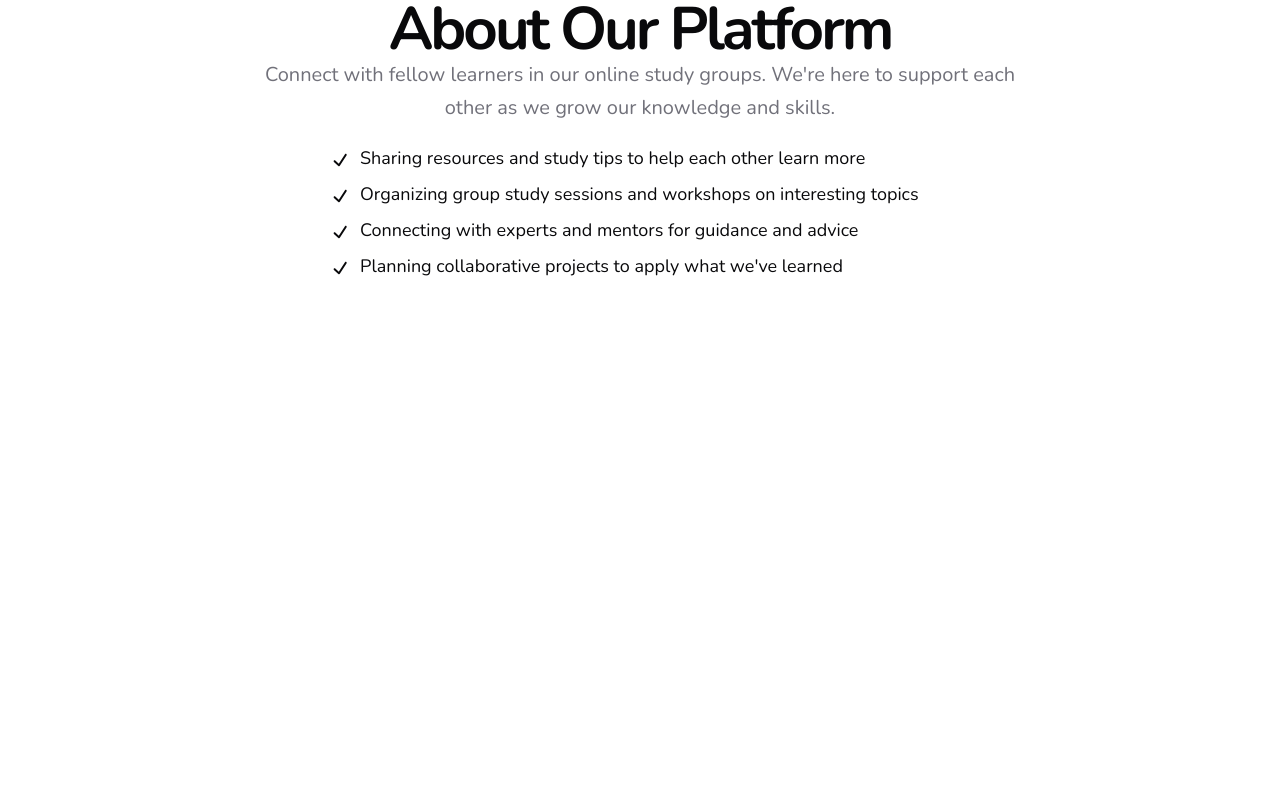
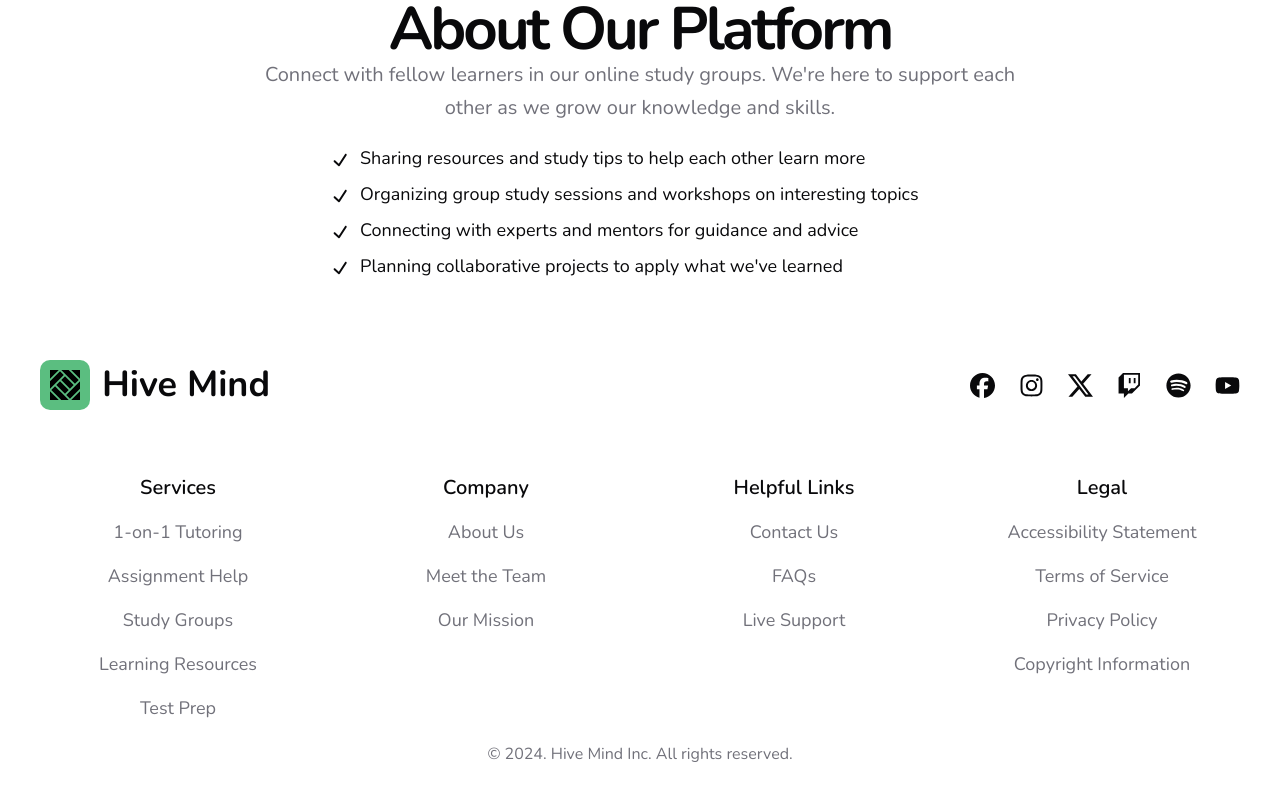
Before and after one commit to frustrated018/Hive-Mind, a React (Vite) app: page / in a window 1280 px wide. Shown: the part 1167-1967 px from the top of the page. Before the commit the page ends 1487 px from the top, so only its background shows below. Built offline with nearby package versions, Linux system fonts and the light colour scheme; no server answers.

Commit message:
Added a footer

```diff
--- /dev/null
+++ b/src/components/Home/Footer.tsx
@@ -0,0 +1,103 @@
+import { Link } from "@tanstack/react-router";
+import MaxWidthWrapper from "../MaxWidthWrapper";
+import { FaFacebook, FaInstagram, FaSpotify, FaYoutube } from "react-icons/fa6";
+import { BsTwitch, BsTwitterX } from "react-icons/bs";
+
+export default function Footer() {
+  const socialIcons = [
+    { Icon: FaFacebook },
+    { Icon: FaInstagram },
+    { Icon: BsTwitterX },
+    { Icon: BsTwitch },
+    { Icon: FaSpotify },
+    { Icon: FaYoutube },
+  ];
+
+  const sections = [
+    {
+      title: "Services",
+      links: [
+        { label: "1-on-1 Tutoring", href: "#" },
+        { label: "Assignment Help", href: "#" },
+        { label: "Study Groups", href: "#" },
+        { label: "Learning Resources", href: "#" },
+        { label: "Test Prep", href: "#" },
+      ],
+    },
+    {
+      title: "Company",
+      links: [
+        { label: "About Us", href: "#" },
+        { label: "Meet the Team", href: "#" },
+        { label: "Our Mission", href: "#" },
+      ],
+    },
+    {
+      title: "Helpful Links",
+      links: [
+        { label: "Contact Us", href: "#" },
+        { label: "FAQs", href: "#" },
+        { label: "Live Support", href: "#" },
+      ],
+    },
+    {
+      title: "Legal",
+      links: [
+        { label: "Accessibility Statement", href: "#" },
+        { label: "Terms of Service", href: "#" },
+        { label: "Privacy Policy", href: "#" },
+        { label: "Copyright Information", href: "#" },
+      ],
+    },
+  ];
+
+  return (
+    <footer className="py-10">
+      <MaxWidthWrapper>
+        <div className="sm:flex sm:items-center sm:justify-between">
+          <div className="flex justify-center items-center gap-3">
+            <img src="/Logo.svg" alt="Logo" />
+            <h2 className="text-4xl font-bold">Hive Mind</h2>
+          </div>
+
+          <ul className="mt-8 flex justify-center gap-6 sm:mt-0">
+            {socialIcons.map((item, index) => (
+              <li key={index}>
+                <Link to="/">
+                  <item.Icon size={25} />
+                </Link>
+              </li>
+            ))}
+          </ul>
+        </div>
+
+        <div className="grid gap-8 pt-8 grid-cols-2 lg:grid-cols-4 lg:pt-16">
+          {sections.map((section, index) => (
+            <div key={index}>
+              <p className="font-semibold text-base xl:text-xl text-center">
+                {section.title}
+              </p>
+
+              <ul className="mt-4 space-y-4 text-sm md:text-base xl:text-lg text-center">
+                {section.links.map((link, linkIndex) => (
+                  <li key={linkIndex}>
+                    <Link
+                      to={link.href}
+                      className="text-muted-foreground hover:underline hover:text-black"
+                    >
+                      {link.label}
+                    </Link>
+                  </li>
+                ))}
+              </ul>
+            </div>
+          ))}
+        </div>
+
+        <p className="text-xs text-muted-foreground text-center mt-5 md:text-sm xl:text-base">
+          &copy; 2024. Hive Mind Inc. All rights reserved.
+        </p>
+      </MaxWidthWrapper>
+    </footer>
+  );
+}
--- a/src/routes/__root.tsx
+++ b/src/routes/__root.tsx
@@ -6,7 +6,7 @@ export const Route = createRootRoute({
   component: () => (
     <>
       <Outlet />
-      <TanStackRouterDevtools position="bottom-right" />
+      <TanStackRouterDevtools position="top-left" />
       <Toaster position="top-center" richColors />
     </>
   ),
--- a/src/routes/index.tsx
+++ b/src/routes/index.tsx
@@ -1,4 +1,5 @@
 import About from "@/components/Home/About";
+import Footer from "@/components/Home/Footer";
 import Hero from "@/components/Home/Hero";
 import Unique from "@/components/Home/Unique";
 import Navbar from "@/components/Nav/Navbar";
@@ -15,6 +16,7 @@ function HomeLayoutComponent() {
       <Hero />
       <Unique />
       <About />
+      <Footer />
     </>
   );
 }
```
